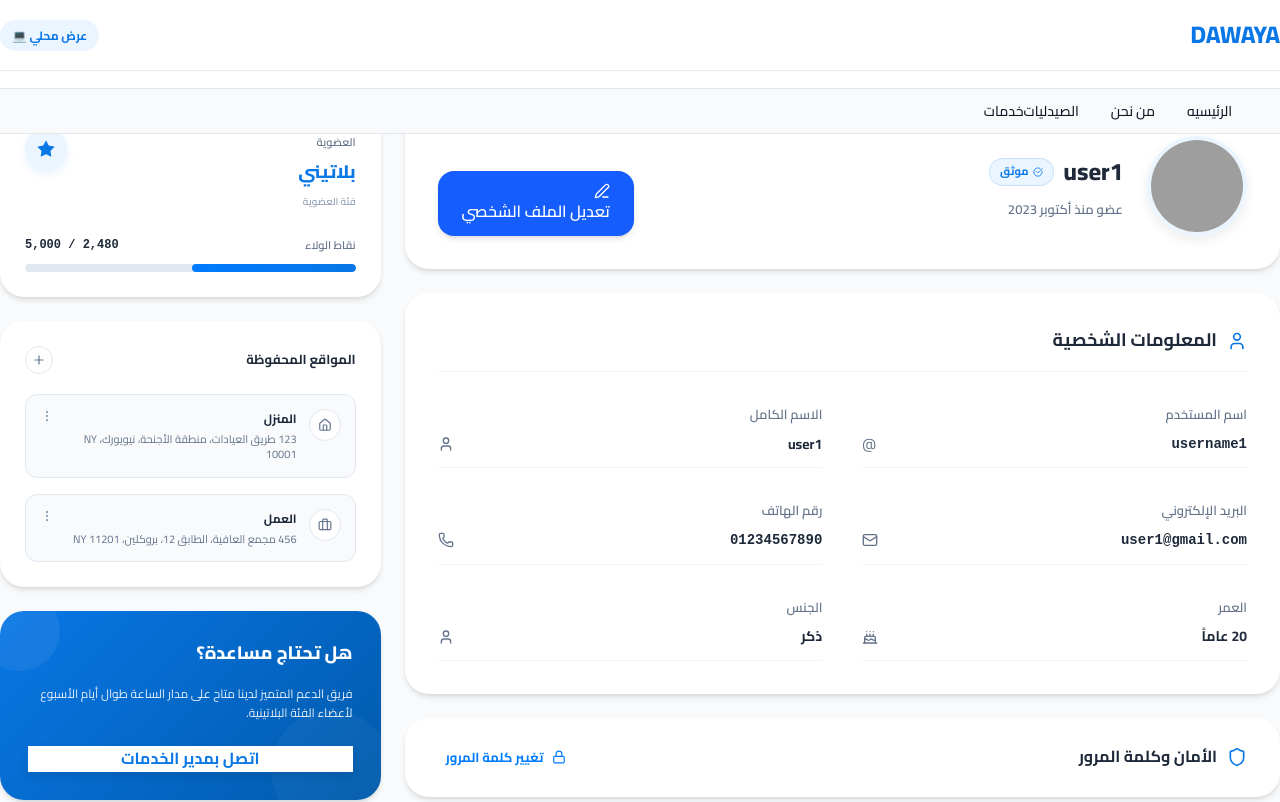
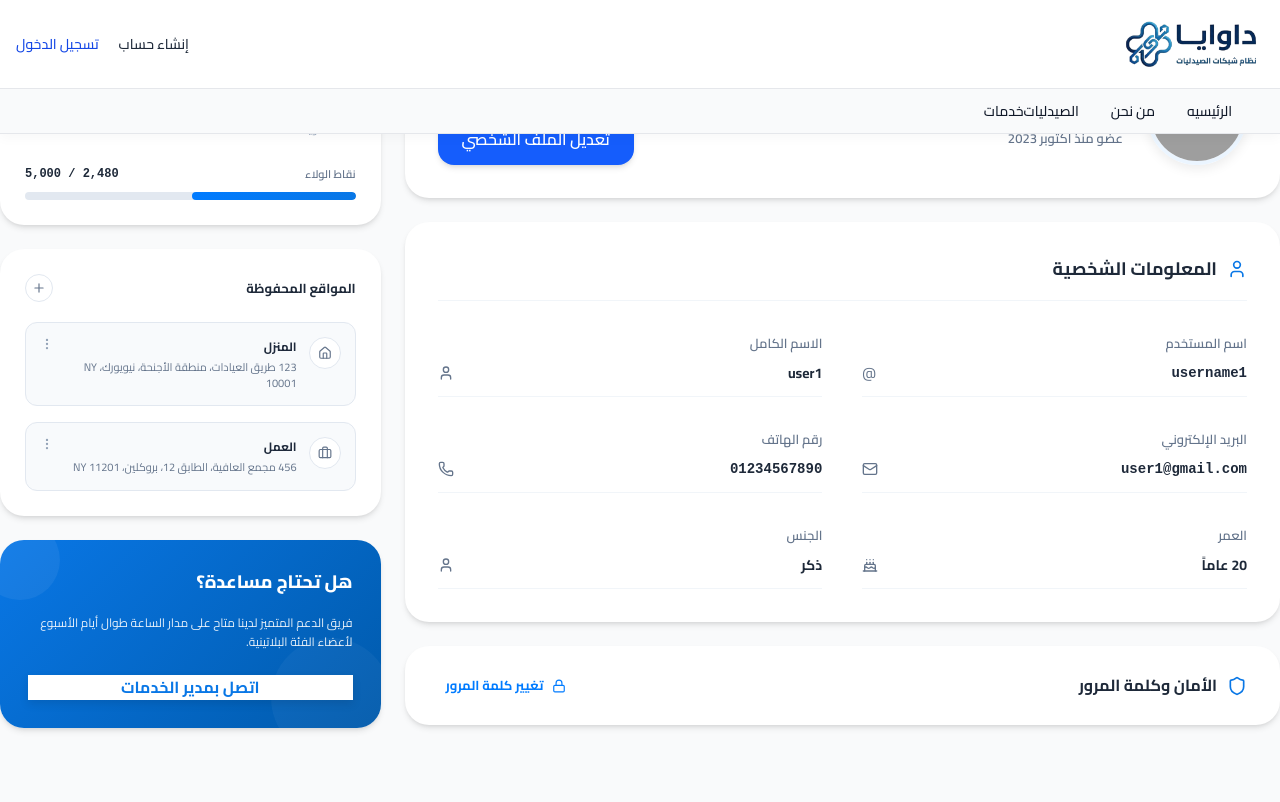
Before and after one commit to SalmaAmr2/Dawaya-UserProfile, a React (Vite) app: page /login in a window 1280 px wide. Shown: the top 802 px of the page. Built offline with nearby package versions, Linux system fonts and the light colour scheme; grey boxes are pictures that could not be loaded.

Commit message:
define custom @theme colors for teammate navbar and style fixed opaque header

```diff
--- a/src/index.css
+++ b/src/index.css
@@ -1,5 +1,28 @@
 @import url("https://fonts.googleapis.com/css2?family=Cairo:wght@200..1000&display=swap");
 @import "tailwindcss";
+
+@theme {
+  --color-neutral-primary: #ffffff;
+  --color-neutral-secondary-soft: #faf7fb;
+  --color-fg-brand: #0284c7;
+  --color-default: #f1f5f9;
+  --color-default-medium: #cbd5e1;
+  --color-brand: #0284c7;
+  --color-brand-strong: #0369a1;
+  --color-brand-medium: #e0f2fe;
+  --color-heading: #0f172a;
+  --color-body: #475569;
+}
+
+header {
+  background-color: #ffffff !important;
+  z-index: 100 !important;
+  position: fixed !important;
+  width: 100% !important;
+  top: 0 !important;
+  left: 0 !important;
+  box-shadow: 0 4px 12px rgba(0, 0, 0, 0.03) !important;
+}
 
 @import "flowbite/src/themes/default";
 @plugin "flowbite/plugin";
```
